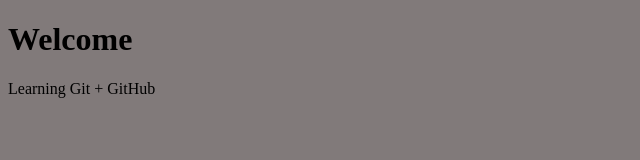
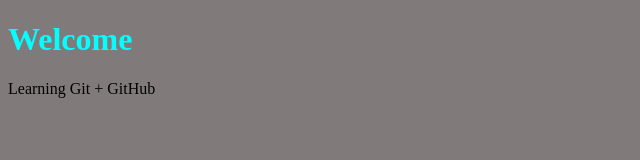
Before and after one commit to samodel/gittest, a plain HTML site: page index.html in a window 1280 px wide. Shown: the whole page, without its empty margins (0-640 px from the left). Drawn offline with Linux system fonts and the light colour scheme.

```diff
--- a/css/main.css
+++ b/css/main.css
@@ -1,3 +1,7 @@
 body {
   background-color: #817a7a;
 }
+h1 {
+  color: aqua;
+  //new comment
+}
```
